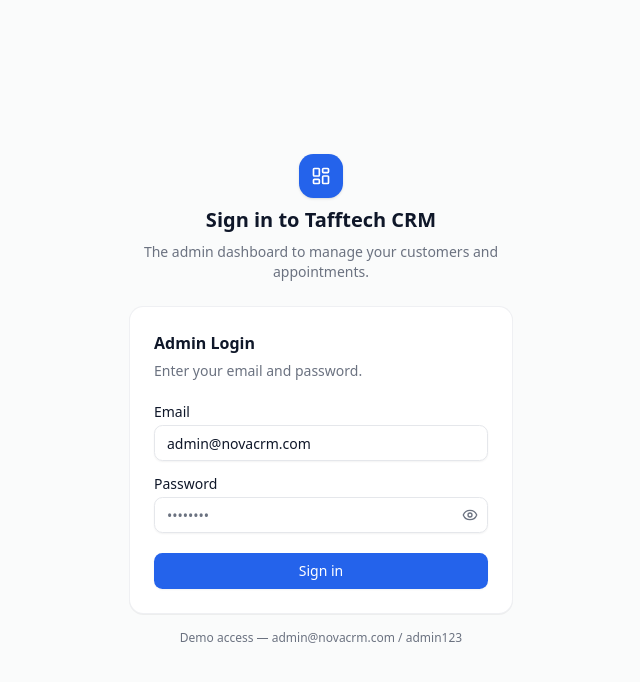
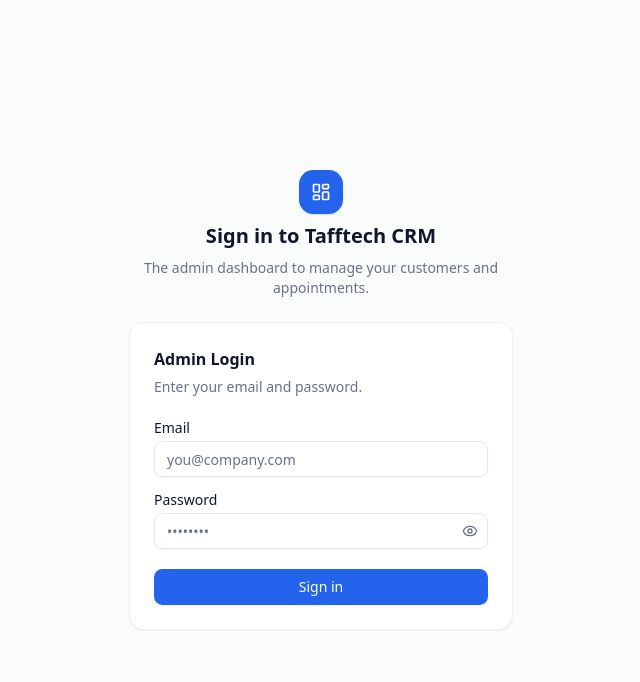
Before and after one commit to salmangithub07/tafftech-crm, a Next.js app: page /login in a window 1280 px wide. Shown: the top 682 px of the page, without its empty margins (319-959 px from the left). Built offline with nearby package versions, Linux system fonts and the light colour scheme; no server answers; the database is empty.

Commit message:
update login page

```diff
--- a/src/app/api/appointments/export/route.ts
+++ b/src/app/api/appointments/export/route.ts
@@ -59,7 +59,7 @@ export async function GET(req: NextRequest) {
      FROM appointments ap
      LEFT JOIN customers c ON c.id = ap.customer_id
      LEFT JOIN admins a ON a.id = ap.created_by
-     ${where} ORDER BY ap.appointment_date ASC, ap.appointment_time ASC`,
+     ${where} ORDER BY ap.appointment_date DESC, ap.appointment_time DESC, ap.id DESC`,
     params
   );
 
--- a/src/app/api/appointments/route.ts
+++ b/src/app/api/appointments/route.ts
@@ -67,7 +67,7 @@ export async function GET(req: NextRequest) {
        FROM appointments ap
        LEFT JOIN customers c ON c.id = ap.customer_id
        LEFT JOIN admins a ON a.id = ap.created_by
-       ${where} ORDER BY ap.appointment_date ASC, ap.appointment_time ASC LIMIT ? OFFSET ?`,
+       ${where} ORDER BY ap.appointment_date DESC, ap.appointment_time DESC, ap.id DESC LIMIT ? OFFSET ?`,
       [...params, limit, offset]
     ),
     queryOne<{ c: number }>(
--- a/src/app/login/page.tsx
+++ b/src/app/login/page.tsx
@@ -11,7 +11,7 @@ import { toast } from "sonner";
 
 export default function LoginPage() {
   const router = useRouter();
-  const [email, setEmail] = React.useState("admin@novacrm.com");
+  const [email, setEmail] = React.useState("");
   const [password, setPassword] = React.useState("");
   const [showPassword, setShowPassword] = React.useState(false);
   const [loading, setLoading] = React.useState(false);
@@ -111,10 +111,6 @@ export default function LoginPage() {
             </form>
           </CardContent>
         </Card>
-
-        <p className="mt-4 text-center text-xs text-muted-foreground">
-          Demo access — admin@novacrm.com / admin123
-        </p>
       </div>
     </div>
   );
```
